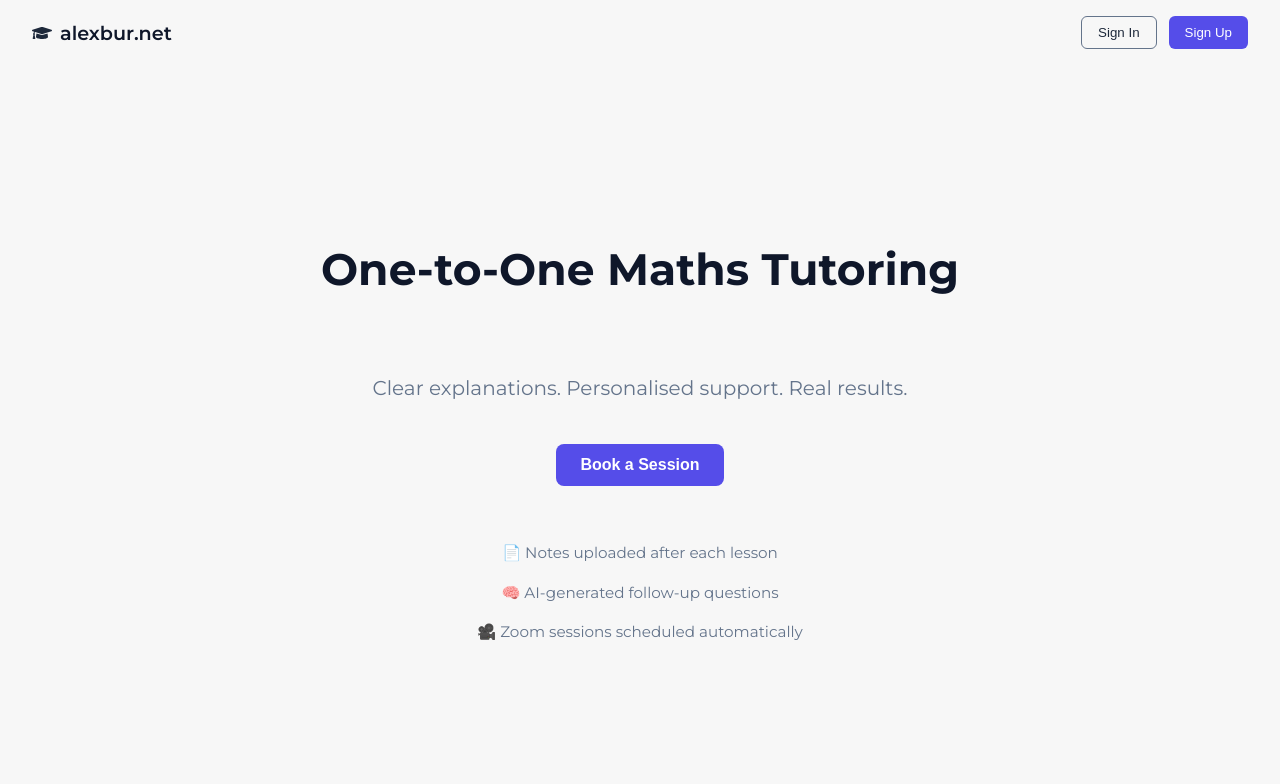
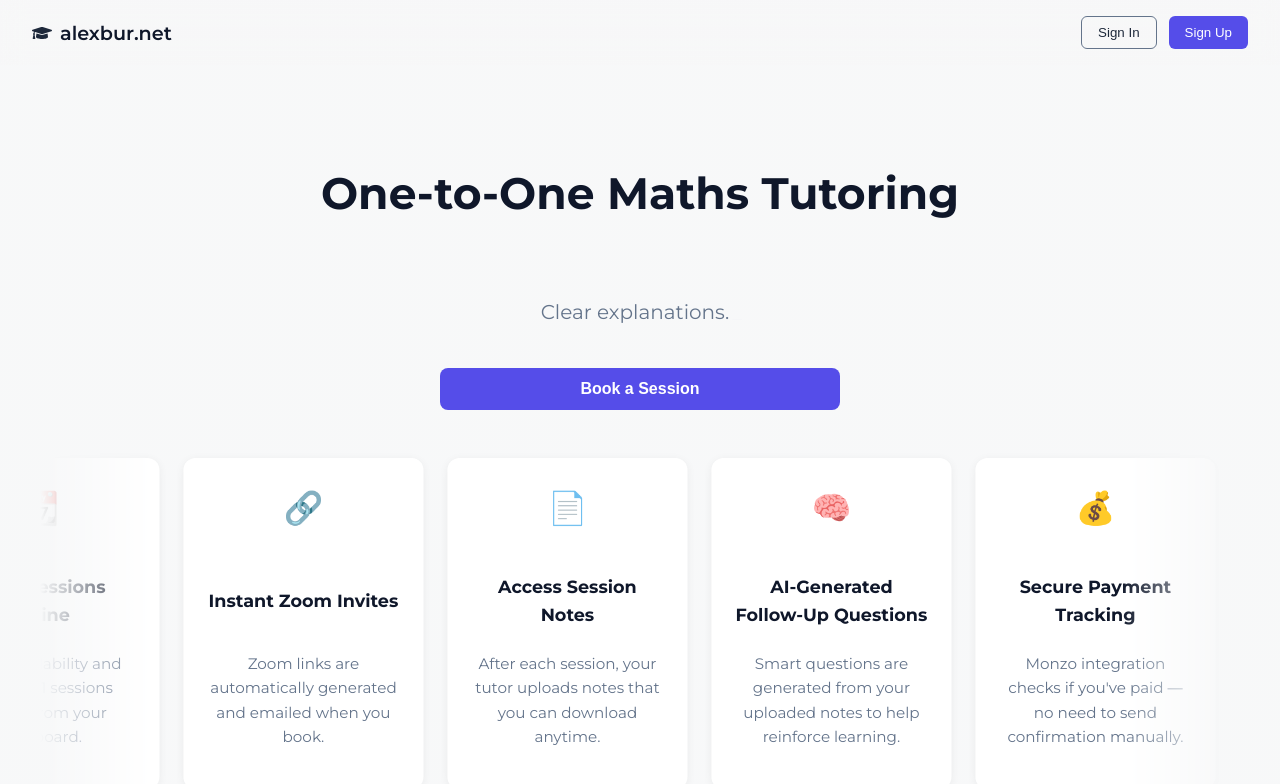
Before and after one commit to alexgburnet/maths-tutoring-app, a React (Vite) app in the folder client/: page / in a window 1280 px wide. Shown: the top 784 px of the page. Built offline with nearby package versions, Linux system fonts and the light colour scheme; no server answers.

Commit message:
made dashboard more appealing

```diff
--- a/client/src/components/Dashboard/Dashboard.jsx
+++ b/client/src/components/Dashboard/Dashboard.jsx
@@ -1,4 +1,5 @@
 import './Dashboard.css';
+import { features } from '../../data/features';
 
 export default function Dashboard() {
     const today = new Date().toLocaleDateString(undefined, {
@@ -8,38 +9,6 @@ export default function Dashboard() {
         year: 'numeric',
     });
 
-    const features = [
-        {
-            emoji: "📆",
-            title: "Book Sessions Online",
-            description: "Check availability and book 1-to-1 sessions directly from your dashboard.",
-            date: "March 2025",
-        },
-        {
-            emoji: "🔗",
-            title: "Instant Zoom Invites",
-            description: "Zoom links are automatically generated and emailed when you book.",
-            date: "March 2025",
-        },
-        {
-            emoji: "📄",
-            title: "Access Session Notes",
-            description: "After each session, your tutor uploads notes that you can download anytime.",
-            date: "March 2025",
-        },
-        {
-            emoji: "🧠",
-            title: "AI-Generated Follow-Up Questions",
-            description: "Smart questions are generated from your uploaded notes to help reinforce learning.",
-            date: "March 2025",
-        },
-        {
-            emoji: "💰",
-            title: "Secure Payment Tracking",
-            description: "Monzo integration checks if you've paid — no need to send confirmation manually.",
-            date: "March 2025",
-        },
-    ];
 
     return (
         <div className="page-container">
--- /dev/null
+++ b/client/src/components/FeatureCarousel/FeatureCarousel.css
@@ -0,0 +1,66 @@
+.carousel {
+    overflow: hidden;
+    width: 100%;
+    max-width: 1200px;
+    padding: 2rem 0;
+    background: var(--color-bg);
+    position: relative;
+
+    mask-image: linear-gradient(to right, transparent, black 10%, black 90%, transparent);
+    -webkit-mask-image: linear-gradient(to right, transparent, black 10%, black 90%, transparent);
+  }
+
+  .carousel-track {
+    display: flex;
+    width: max-content;
+    animation: scroll 60s linear infinite;
+  }
+
+  .carousel:hover .carousel-track {
+    animation-play-state: paused;
+  }
+
+  @keyframes scroll {
+    0% {
+      transform: translateX(0);
+    }
+    100% {
+      transform: translateX(-50%);
+    }
+  }
+
+  .carousel-card {
+    flex: 0 0 auto;
+    background: var(--color-bg-card, white);
+    border-radius: 12px;
+    box-shadow: 0 2px 10px rgba(0, 0, 0, 0.06);
+    padding: 1.5rem;
+    width: 240px;
+    margin-right: 1.5rem;
+    display: flex;
+    flex-direction: column;
+    justify-content: space-between;
+    text-align: center;
+    transition: transform 0.3s ease, box-shadow 0.3s ease;
+  }
+
+  .carousel-card:hover {
+    transform: translateY(-5px);
+    box-shadow: 0 4px 20px rgba(0, 0, 0, 0.1);
+  }
+
+  .carousel-card .icon {
+    font-size: 2rem;
+    margin-bottom: 1rem;
+  }
+
+  .carousel-card h4 {
+    font-size: 1.1rem;
+    margin-bottom: 0.5rem;
+    color: var(--color-accent);
+  }
+
+  .carousel-card p {
+    font-size: 0.95rem;
+    color: var(--color-muted);
+  }
--- /dev/null
+++ b/client/src/components/FeatureCarousel/FeatureCarousel.jsx
@@ -0,0 +1,18 @@
+import { features } from '../../data/features';
+import './FeatureCarousel.css';
+
+export default function FeatureCarousel() {
+  return (
+    <div className="carousel">
+    <div className="carousel-track">
+        {[...features, ...features].map((f, i) => (
+        <div className="carousel-card" key={i}>
+            <div className="icon">{f.emoji}</div>
+            <h4>{f.title}</h4>
+            <p>{f.description}</p>
+        </div>
+        ))}
+    </div>
+    </div>
+  );
+}
--- a/client/src/components/HomePage/HomePage.css
+++ b/client/src/components/HomePage/HomePage.css
@@ -16,12 +16,15 @@
      ===================== */
 
 .navbar {
+  background: var(--gradient-background);
+  -webkit-backdrop-filter: blur(12px);
+  backdrop-filter: blur(12px);
+
   width: 100%;
   padding: 1rem 2rem;
   display: flex;
   justify-content: space-between;
   align-items: center;
-
   position: sticky;
   top: 0;
   z-index: 10;
@@ -85,7 +88,7 @@
   display: flex;
   align-items: center;
   justify-content: center;
-  padding: 4rem 2rem;
+  padding: 4rem 2rem 0rem;
   text-align: center;
 }
 
@@ -108,6 +111,8 @@
 }
 
 .cta button {
+  width: 100%;
+  max-width: 400px;
   background-color: var(--color-primary);
   color: white;
   border: none;
@@ -124,6 +129,8 @@
 }
 
 .features {
+  display: flex;
+  justify-content: center;
   margin-top: 1rem;
   font-size: 0.95rem;
   color: var(--color-muted);
--- a/client/src/components/HomePage/HomePage.jsx
+++ b/client/src/components/HomePage/HomePage.jsx
@@ -1,9 +1,33 @@
+import { Typewriter } from 'react-simple-typewriter';
+import { useEffect } from 'react';
+import FeatureCarousel from '../FeatureCarousel/FeatureCarousel';
+
 import { useNavigate } from "react-router-dom";
 import { FaGraduationCap } from "react-icons/fa";
 import "./HomePage.css";
 
 export default function HomePage() {
   const navigate = useNavigate();
+
+  useEffect(() => {
+    const observer = new IntersectionObserver(
+      entries => {
+        entries.forEach(entry => {
+          if (entry.isIntersecting) {
+            entry.target.classList.add('visible');
+          }
+        });
+      },
+      { threshold: 0.1 }
+    );
+
+    const elements = document.querySelectorAll('.step, .arrow');
+    elements.forEach(el => observer.observe(el));
+
+    return () => {
+      elements.forEach(el => observer.unobserve(el));
+    };
+  }, []);
 
   return (
     <div className="home-wrapper">
@@ -21,16 +45,24 @@ export default function HomePage() {
       <section className="hero">
         <div className="hero-content">
           <h1 className="main-title">One-to-One Maths Tutoring</h1>
-          <p className="subtitle">Clear explanations. Personalised support. Real results.</p>
+          <p className="subtitle">
+            <Typewriter
+              words={['Clear explanations.', 'Personalised support.', 'Real results.']}
+              loop={true}
+              cursor
+              cursorStyle="_"
+              typeSpeed={70}
+              deleteSpeed={50}
+              delaySpeed={5000}
+            />
+          </p>
           <div className="cta">
             <button onClick={() => navigate("/dashboard")}>Book a Session</button>
           </div>
-          <div className="features">
-            <p>📄 Notes uploaded after each lesson</p>
-            <p>🧠 AI-generated follow-up questions</p>
-            <p>🎥 Zoom sessions scheduled automatically</p>
-          </div>
         </div>
+      </section>
+      <section className="features">
+        <FeatureCarousel />
       </section>
     </div>
   );
--- /dev/null
+++ b/client/src/data/features.js
@@ -0,0 +1,32 @@
+export const features = [
+    {
+        emoji: "📆",
+        title: "Book Sessions Online",
+        description: "Check availability and book 1-to-1 sessions directly from your dashboard.",
+        date: "March 2025",
+    },
+    {
+        emoji: "🔗",
+        title: "Instant Zoom Invites",
+        description: "Zoom links are automatically generated and emailed when you book.",
+        date: "March 2025",
+    },
+    {
+        emoji: "📄",
+        title: "Access Session Notes",
+        description: "After each session, your tutor uploads notes that you can download anytime.",
+        date: "March 2025",
+    },
+    {
+        emoji: "🧠",
+        title: "AI-Generated Follow-Up Questions",
+        description: "Smart questions are generated from your uploaded notes to help reinforce learning.",
+        date: "March 2025",
+    },
+    {
+        emoji: "💰",
+        title: "Secure Payment Tracking",
+        description: "Monzo integration checks if you've paid — no need to send confirmation manually.",
+        date: "March 2025",
+    },
+];
--- a/client/src/styles.css
+++ b/client/src/styles.css
@@ -28,9 +28,12 @@ body, #root{
     --color-slot-available: #ffffff;
     --color-slot-booked: var(--menu-bar-colour);
 
+    --color-lilac: #f5f3ff;
+    --color-bg-card: #ffffff;
+
     /* Gradient background colors */
-    --gradient-start: rgb(247, 247, 247);
-    --gradient-end: rgb(247, 247, 247);
+    --gradient-start: rgb(247, 247, 247, 0.6);
+    --gradient-end: rgb(247, 247, 247, 0.6);
 
     --gradient-background: linear-gradient(to bottom right, var(--gradient-start), var(--gradient-end));
 
--- /dev/null
+++ b/package.json
@@ -0,0 +1,5 @@
+{
+  "dependencies": {
+    "react-simple-typewriter": "^5.0.1"
+  }
+}
```
Also changed, not shown: 1 other file (tests, documents, lock files or other folders).
